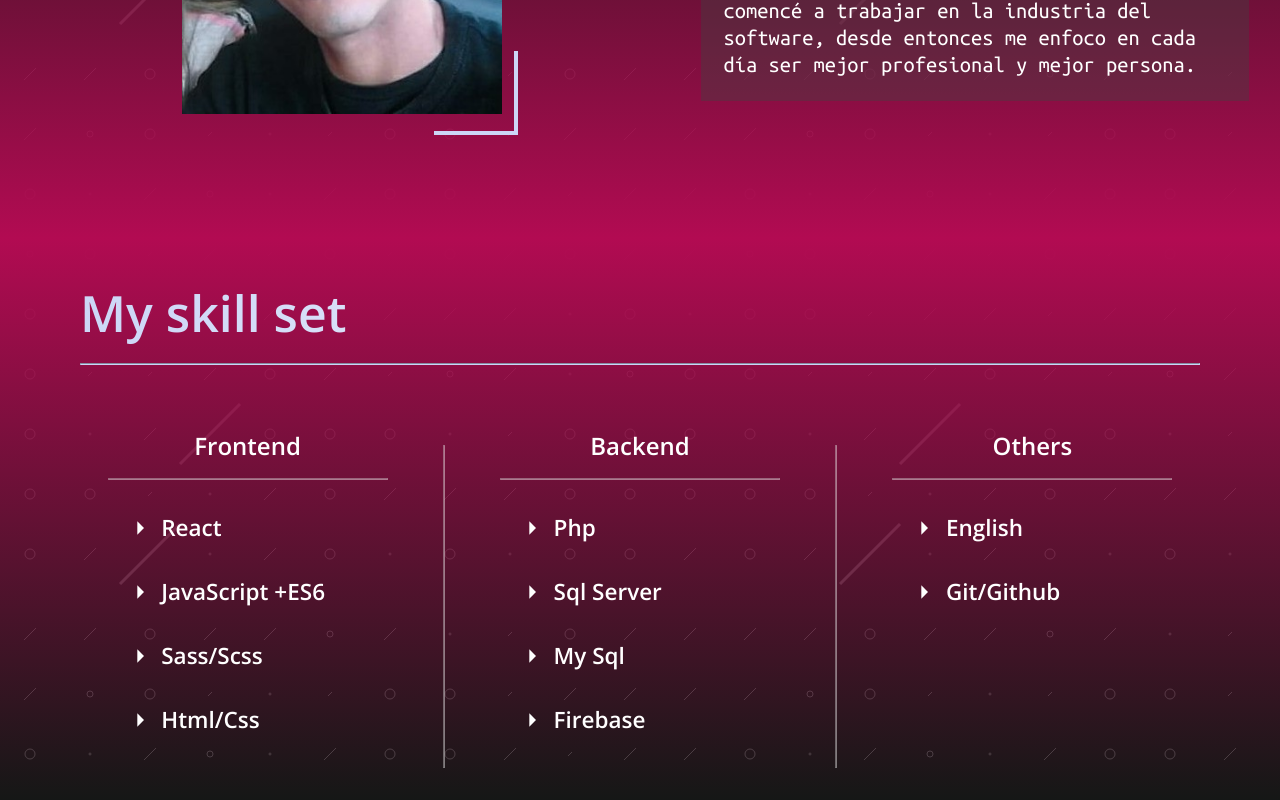
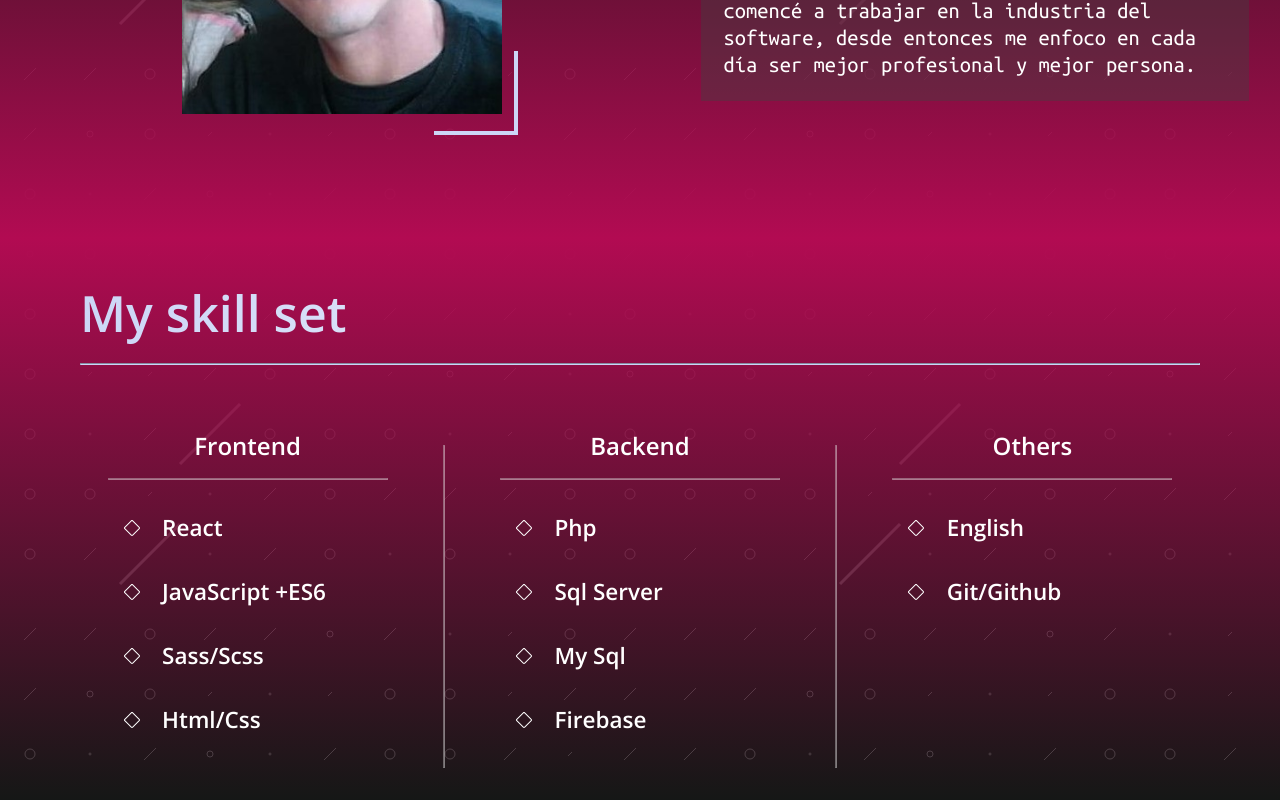
Before and after one commit to AndresJoaquinNino/my-web-site, a React (Create React App) app: page / in a window 1280 px wide. Shown: the part 1076-1876 px from the top of the page. Built offline with nearby package versions, Linux system fonts and the light colour scheme; the HTML template or start-up script is replaced by a standard one.

Commit message:
Chaging the icons

```diff
--- a/src/components/Skills.jsx
+++ b/src/components/Skills.jsx
@@ -1,5 +1,5 @@
 import './Skills.scss';
-import { MdArrowRight } from 'react-icons/md';
+import { BsDiamond } from "react-icons/bs";
 
 const ListSkills = ({title,skills}) => {
     return(
@@ -11,7 +11,7 @@ const ListSkills = ({title,skills}) => {
                 skills.map((ele,index) => (
                     <li key={index} className='skills-set__list-item'>
                         <div className='skills-set__list-icon'>
-                            <MdArrowRight/>
+                            <BsDiamond/>
                         </div>
                         <span>{ ele }</span>
                     </li>
--- a/src/components/Skills.scss
+++ b/src/components/Skills.scss
@@ -30,13 +30,13 @@
         &-item{
             display: flex;
             align-items: center;
-            gap: 0.25em;
+            gap: 1em;
             font-size: fonts.$paragraph-bigger;
             font-weight: bold;
         }
         &-icon{
             display: grid;
-            font-size: 2rem;
+            font-size: 1rem;
         }
     }
 }
```
